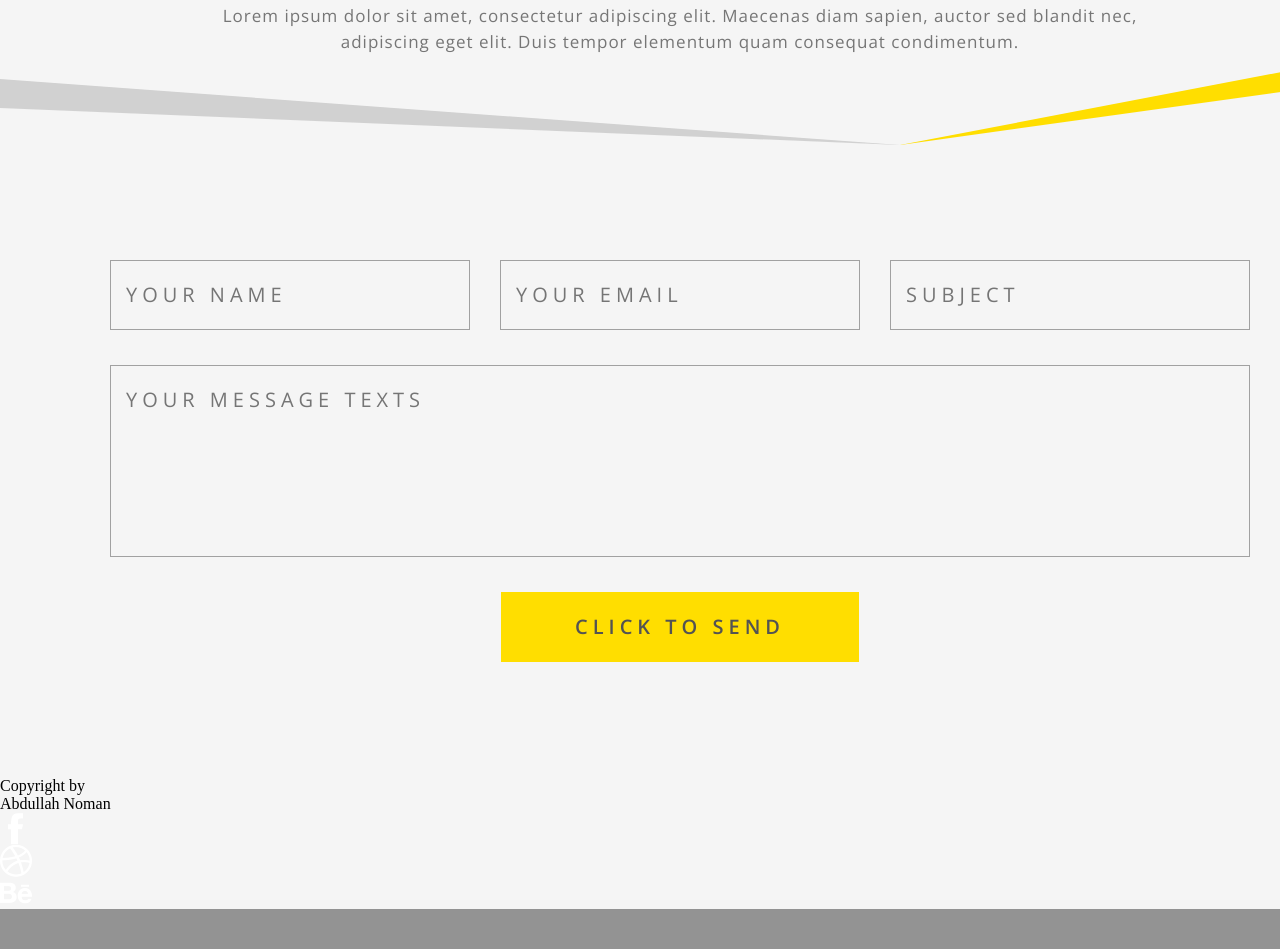
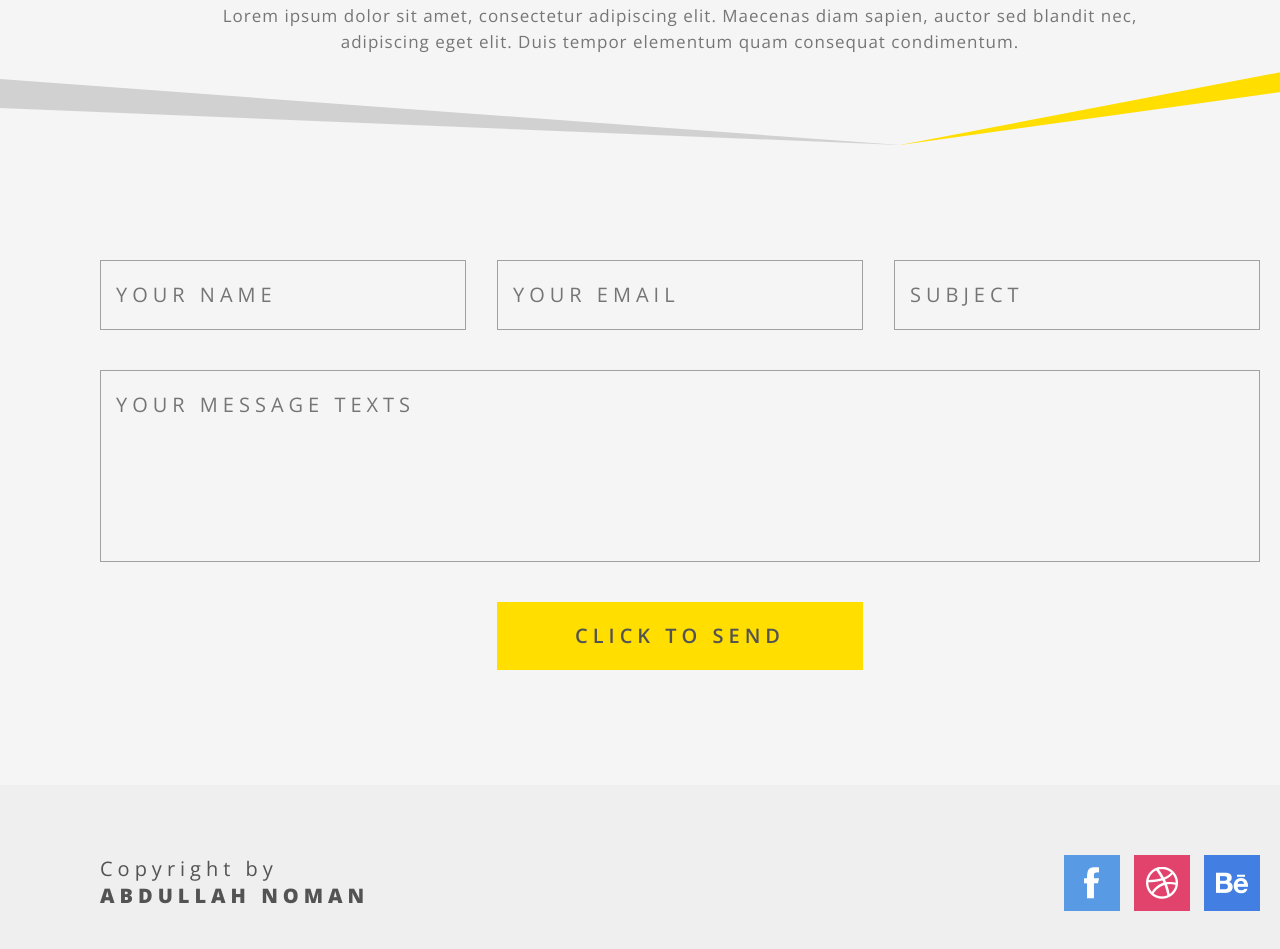
Before and after one commit to alfet123/crafty, a website: page index.html in a window 1280 px wide. Shown: the part 3042-3991 px from the top of the page. Before the commit the page ends 3951 px from the top, so only its background shows below. Drawn offline with nearby package versions, Linux system fonts and the light colour scheme; files that its build step writes are made by us from their sources.

Commit message:
Стили для footer

```diff
--- a/index.html
+++ b/index.html
@@ -151,15 +151,15 @@
     </div>
 
 
-    <footer class="footer">
+    <footer class="footer  clearfix">
       <div class="copyright">
         <p class="copyright__by">Copyright by</p>
         <p class="copyright__name">Abdullah Noman</p>
       </div>
-      <div class="social">
-        <a class="social__btn" href="#"><img class="social__img" src="img/facebook.png" alt="Facebook" width="32" height="32"></a>
-        <a class="social__btn" href="#"><img class="social__img" src="img/dribbble.png" alt="Dribbble" width="32" height="32"></a>
-        <a class="social__btn" href="#"><img class="social__img" src="img/behance.png" alt="Behance" width="32" height="32"></a>
+      <div class="social  clearfix">
+        <a class="social__btn  social__btn--facebook" href="#"><img class="social__img" src="img/facebook.png" alt="Facebook" width="32" height="32"></a>
+        <a class="social__btn  social__btn--dribbble" href="#"><img class="social__img" src="img/dribbble.png" alt="Dribbble" width="32" height="32"></a>
+        <a class="social__btn  social__btn--behance" href="#"><img class="social__img" src="img/behance.png" alt="Behance" width="32" height="32"></a>
       </div>
     </footer>
 
--- a/less/feedback.less
+++ b/less/feedback.less
@@ -90,15 +90,15 @@
   }
 
   &__form {
-    padding: 115px 110px;
+    padding: 115px 100px;
   }
 
   &__input {
     float: left;
-    margin-right: 30px;
-    margin-bottom: 35px;
+    margin-right: 31px;
+    margin-bottom: 40px;
     padding: 20px 15px;
-    width: 328px;
+    width: 334px;
 
     font-family: 'Open Sans', 'Arial', sans-serif;
     font-weight: 300;
@@ -124,9 +124,9 @@
   }
 
   &__textarea {
-    margin-bottom: 35px;
+    margin-bottom: 40px;
     padding: 20px 15px;
-    width: 1108px;
+    width: 1128px;
     height: 150px;
     resize: none;
 
@@ -152,12 +152,12 @@
   &__btn {
     margin: 0 auto;
     padding: 20px 15px;
-    width: 358px;
+    width: 366px;
 
     font-family: 'Open Sans', 'Arial', sans-serif;
     font-weight: 600;
     font-size: 20px;
-    line-height: 28px;
+    line-height: 26px;
     letter-spacing: 5px;
     text-transform: uppercase;
     cursor: pointer;
--- /dev/null
+++ b/less/footer.less
@@ -0,0 +1,75 @@
+/******************/
+/***   FOOTER   ***/
+/******************/
+
+.footer {
+  padding: 70px 100px;
+  background-color: #efefef;
+}
+
+.copyright {
+  float: left;
+
+  &__by {
+    font-family: 'Open Sans', 'Arial', sans-serif;
+    font-weight: 300;
+    font-size: 20px;
+    line-height: 28px;
+    letter-spacing: 5px;
+    text-transform: none;
+    color: #535353;
+  }
+
+  &__name {
+    font-family: 'Open Sans', 'Arial', sans-serif;
+    font-weight: 800;
+    font-size: 20px;
+    line-height: 25px;
+    letter-spacing: 5px;
+    text-transform: uppercase;
+    color: #535353;
+  }
+}
+
+.social {
+  float: right;
+
+  &__btn {
+    float: left;
+    padding-top: 12px;
+    width: 56px;
+    height: 44px;
+    text-align: center;
+
+    &--facebook {
+      margin-right: 14px;
+      background-color: #589ae3;
+
+      &:hover {
+        background-color: darken(#589ae3, 5%);
+      }
+    }
+
+    &--dribbble {
+      margin-right: 14px;
+      background-color: #e2436c;
+
+      &:hover {
+        background-color: darken(#e2436c, 5%);
+      }
+    }
+
+    &--behance {
+      background-color: #437fe2;
+
+      &:hover {
+        background-color: darken(#437fe2, 5%);
+      }
+    }
+  }
+
+  &__img {
+    width: 32px;
+    height: 32px;
+  }
+}
--- a/less/style.less
+++ b/less/style.less
@@ -8,3 +8,4 @@
 @import "filter.less";
 @import "projects.less";
 @import "feedback.less";
+@import "footer.less";
```
